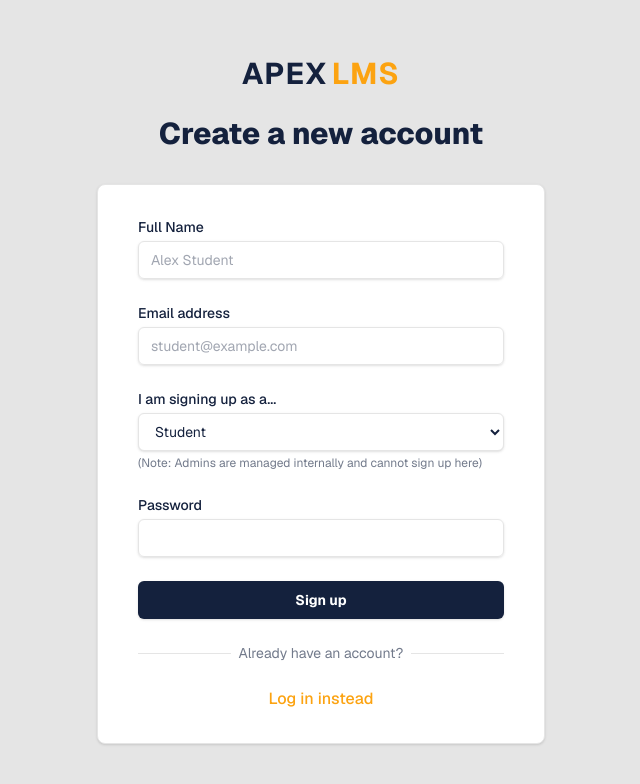
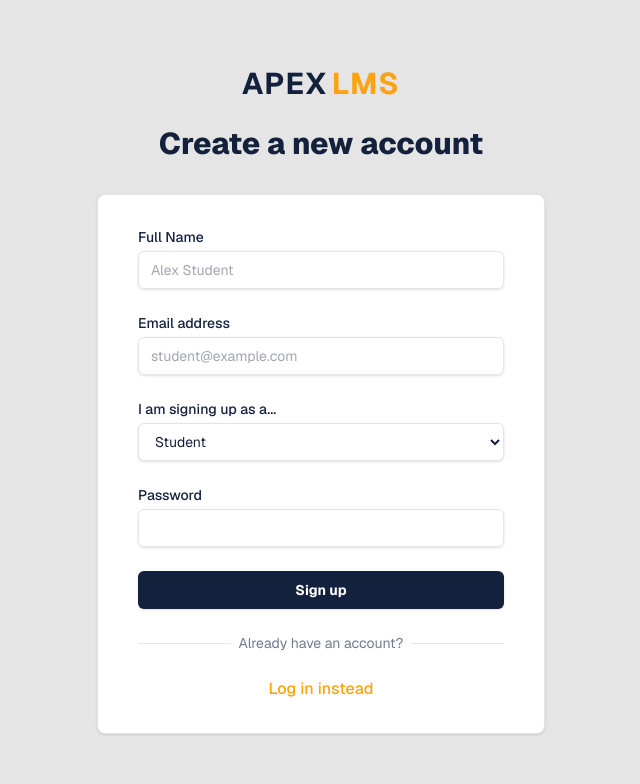
Before and after one commit to hasith360/LMS, a Next.js app: page /signup in a window 1280 px wide. Shown: the top 784 px of the page, without its empty margins (319-959 px from the left). Built offline with nearby package versions, Linux system fonts and the light colour scheme; no server answers.

Commit message:
feat: allow admin signup for testing

```diff
--- a/src/app/signup/page.tsx
+++ b/src/app/signup/page.tsx
@@ -36,11 +36,7 @@ export default function SignupPage() {
     }
 
     // Redirect to the appropriate dashboard
-    if (role === 'teacher') {
-      router.push('/dashboard/teacher');
-    } else {
-      router.push('/dashboard/student');
-    }
+    router.push(`/dashboard/${role}`);
   };
 
   return (
@@ -113,11 +109,9 @@ export default function SignupPage() {
                 >
                   <option value="student">Student</option>
                   <option value="teacher">Teacher</option>
+                  <option value="admin">Admin (For Testing)</option>
                 </select>
               </div>
-              <p className="mt-1 text-xs text-blue/60">
-                (Note: Admins are managed internally and cannot sign up here)
-              </p>
             </div>
 
             <div>
```
